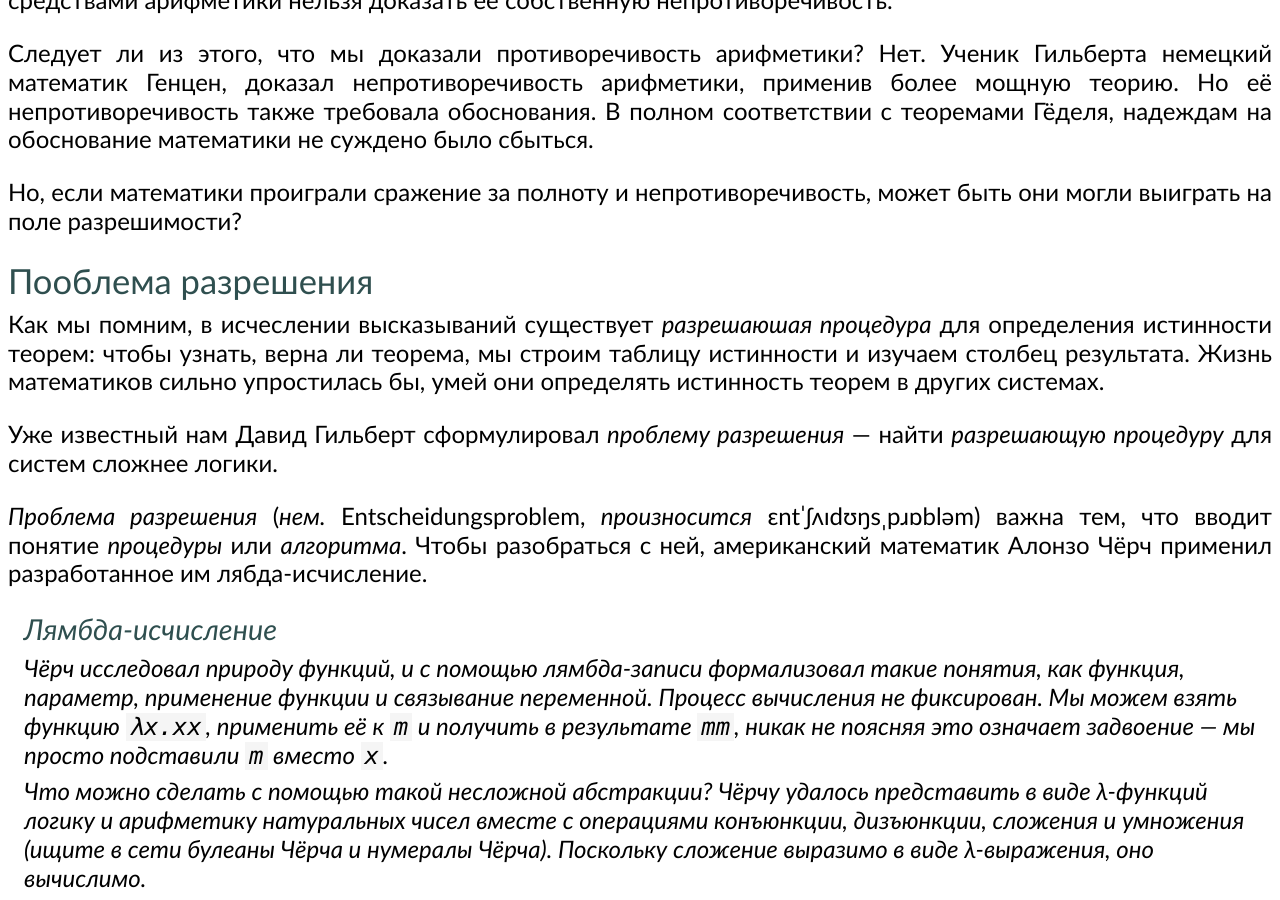
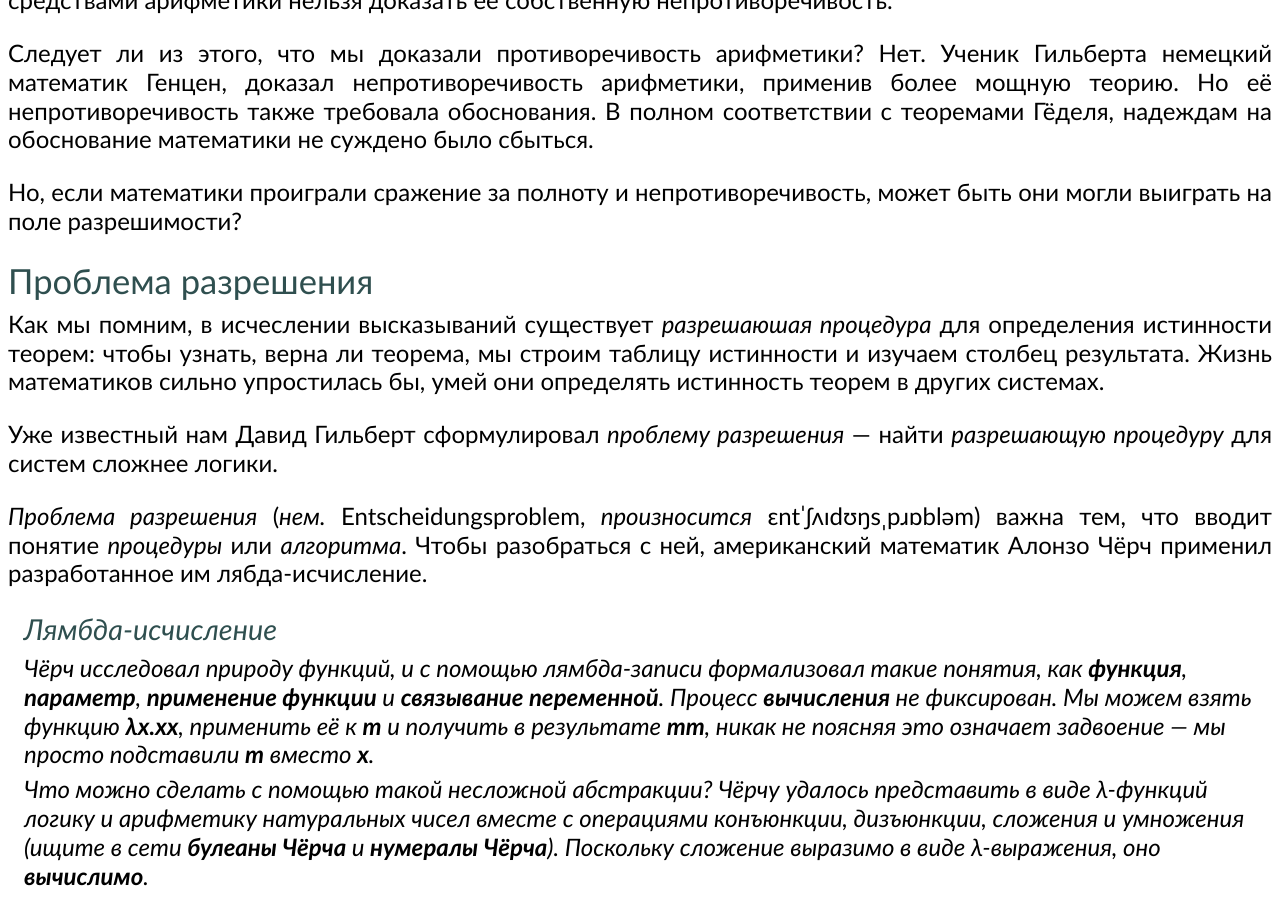
Before and after one commit to markshevchenko/markshevchenko.github.io, a Jekyll site: the page built from articles/program-languages.md, in a window 1280 px wide and 900 px high, scrolled down 2389 px. Built offline with Jekyll 4.4.1, drawn with Linux system fonts in a browser that asks for light colours; some web fonts are replaced; comment, search, counter and statistics services are not loaded.

Commit message:
Расставляю италики, где надо и где не надо.

```diff
--- a/articles/program-languages.md
+++ b/articles/program-languages.md
@@ -80,7 +80,7 @@ id: program-languages
 
 Но, если математики проиграли сражение за полноту и непротиворечивость, может быть они могли выиграть на поле разрешимости?
 
-### Пооблема разрешения
+### Проблема разрешения
 
 Как мы помним, в исчеслении высказываний существует *разрешаюшая процедура* для определения истинности теорем: чтобы узнать, верна ли теорема, мы строим таблицу истинности и изучаем
 столбец результата. Жизнь математиков сильно упростилась бы, умей они определять истинность теорем в других системах.
@@ -91,13 +91,13 @@ id: program-languages
 американский математик Алонзо Чёрч применил разработанное им лябда-исчисление.
 
 > #### Лямбда-исчисление
-> Чёрч исследовал природу функций, и с помощью лямбда-записи формализовал такие понятия, как *функция*, *параметр*, *применение
-> функции* и *связывание переменной*. Процесс *вычисления* не фиксирован. Мы можем взять функцию `λx.xx`, применить её
-> к `m` и получить в результате `mm`, никак не поясняя это означает задвоение&nbsp;&mdash; мы просто подставили `m` вместо `x`.
+> Чёрч исследовал природу функций, и с помощью лямбда-записи формализовал такие понятия, как **функция**, **параметр**, **применение
+> функции** и **связывание переменной**. Процесс **вычисления** не фиксирован. Мы можем взять функцию **λx.xx**, применить её
+> к **m** и получить в результате **mm**, никак не поясняя это означает задвоение&nbsp;&mdash; мы просто подставили **m** вместо **x**.
 >
 > Что можно сделать с помощью такой несложной абстракции? Чёрчу удалось представить в виде λ-функций логику и арифметику
-> натуральных чисел вместе с операциями конъюнкции, дизъюнкции, сложения и умножения (ищите в сети *булеаны Чёрча* и *нумералы Чёрча*).
-> Поскольку сложение выразимо в виде λ-выражения, оно *вычислимо*.
+> натуральных чисел вместе с операциями конъюнкции, дизъюнкции, сложения и умножения (ищите в сети **булеаны Чёрча** и **нумералы Чёрча**).
+> Поскольку сложение выразимо в виде λ-выражения, оно **вычислимо**.
 
 Вычислима ли разрешающая процедура для логики предикатов? В своей работе Чёрч доказал, что нет. Следовательно, *проблема разрешения*
 не может быть решена ни для неё, ни для более сложных систем.
```
